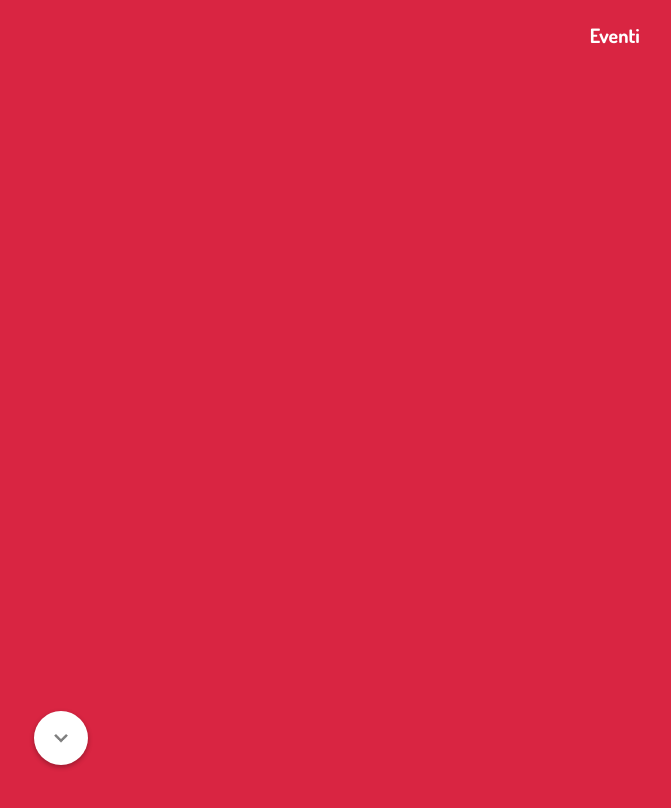
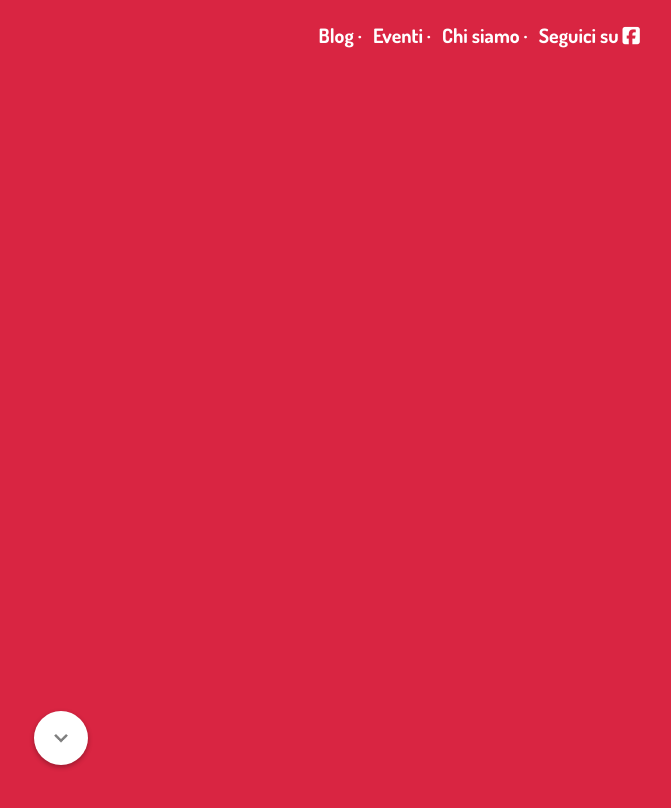
Before and after one commit to amatiperamare/amatiperamare.github.io, a Jekyll site: the page built from index.html, in a window 1280 px wide and 900 px high. Shown: the top 808 px of the window, without its empty margins (579-1250 px from the left). Built offline with Jekyll 4.4.1, drawn with Linux system fonts in a browser that asks for light colours; nearby versions of some CDN libraries.

Commit message:
Updated Config

```diff
--- a/_config.yml
+++ b/_config.yml
@@ -41,5 +41,11 @@ sass:
 about: "/chi-siamo"
 facebook: https://www.facebook.com/AmatiperAmare/
 navigation:
-- url: "/eventi"
-  title: Eventi
+- title: Blog
+  url: "/blog"
+- title: Eventi
+  url: "/eventi"
+- title: Chi siamo
+  url: "/chi-siamo"
+- title: Seguici su <i class="fa fa-facebook-square" aria-hidden="true"></i>
+  url: https://www.facebook.com/AmatiperAmare/
```
